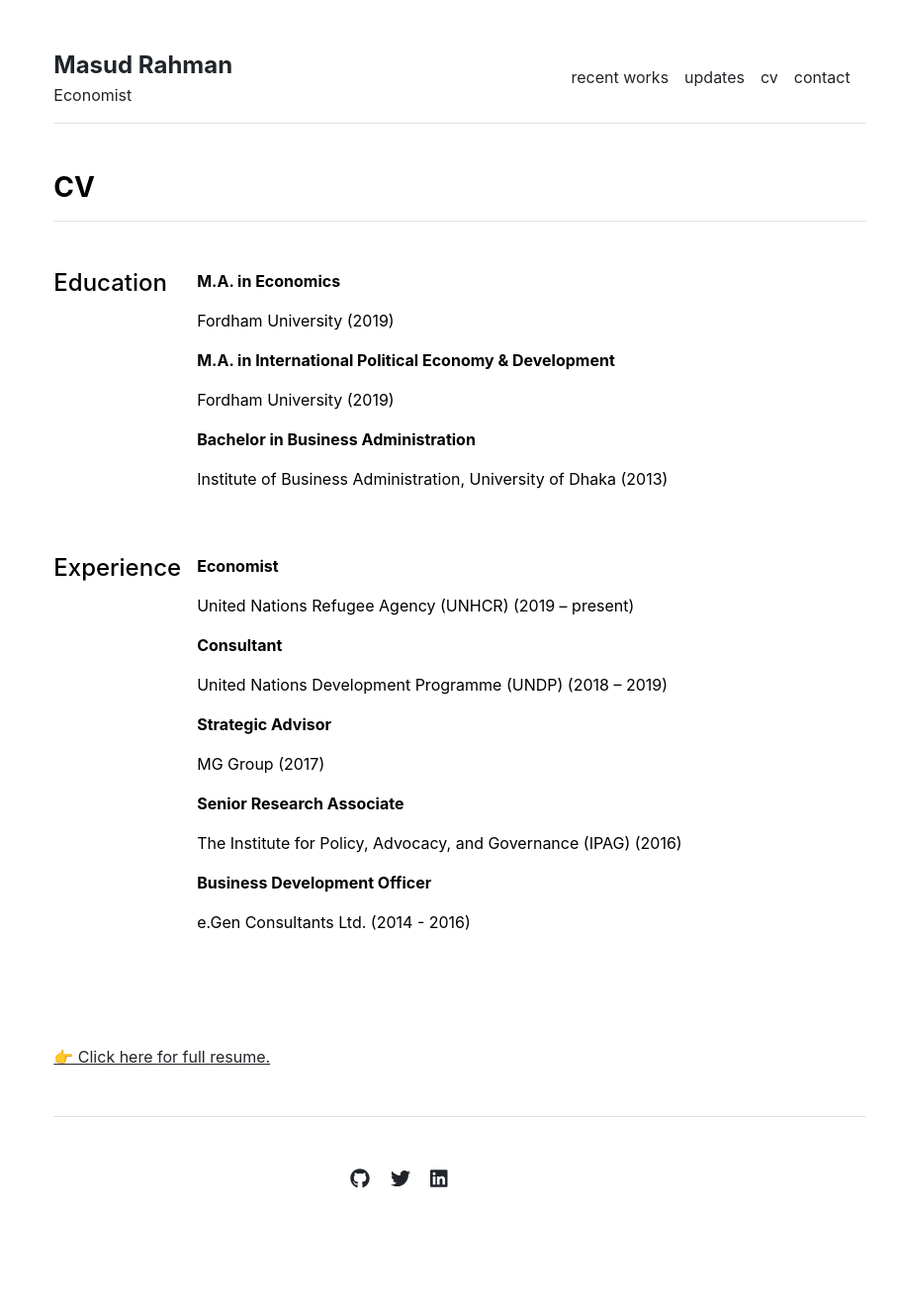
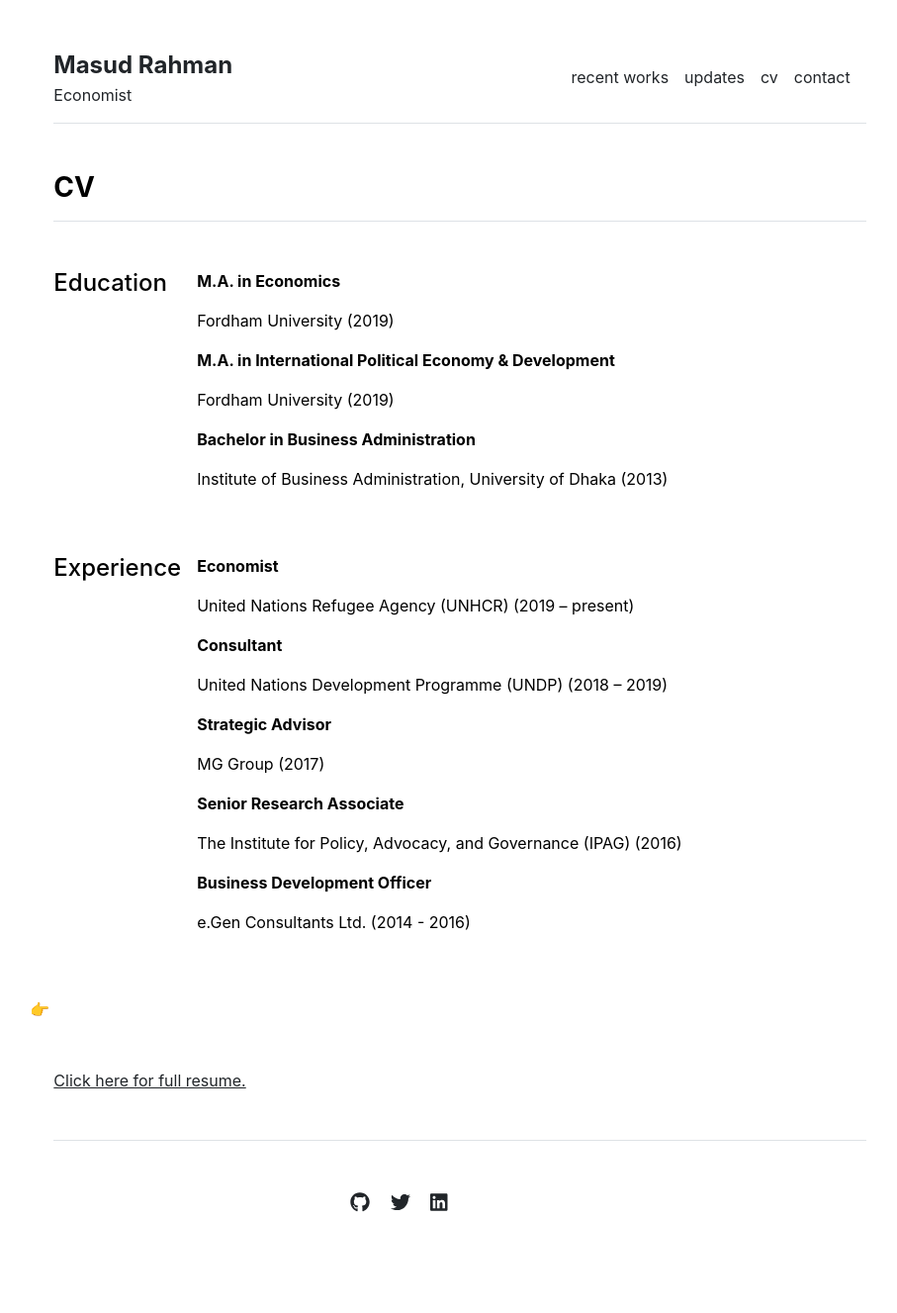
Before and after one commit to masud90/masud90.github.io, a Jekyll site: the page built from cv.md, in a window 1280 px wide. Shown: the whole page at 99% size, without its empty margins (175-1082 px from the left). Built offline with Jekyll 4.4.1, drawn with Linux system fonts in a browser that asks for light colours; before the commit the page ends 1303 px from its top, so only the background shows below that; part of the change alters nothing that is shown.

```diff
--- a/_layouts/cv.html
+++ b/_layouts/cv.html
@@ -30,5 +30,5 @@ layout: default
       </div>
     </div>
   </div>
-  <a href="/publications/1501.07274.pdf">👉️ Click here for full resume. </a>
+  👉️ <a href="/publications/1501.07274.pdf">Click here for full resume. </a>
 </div>
```
